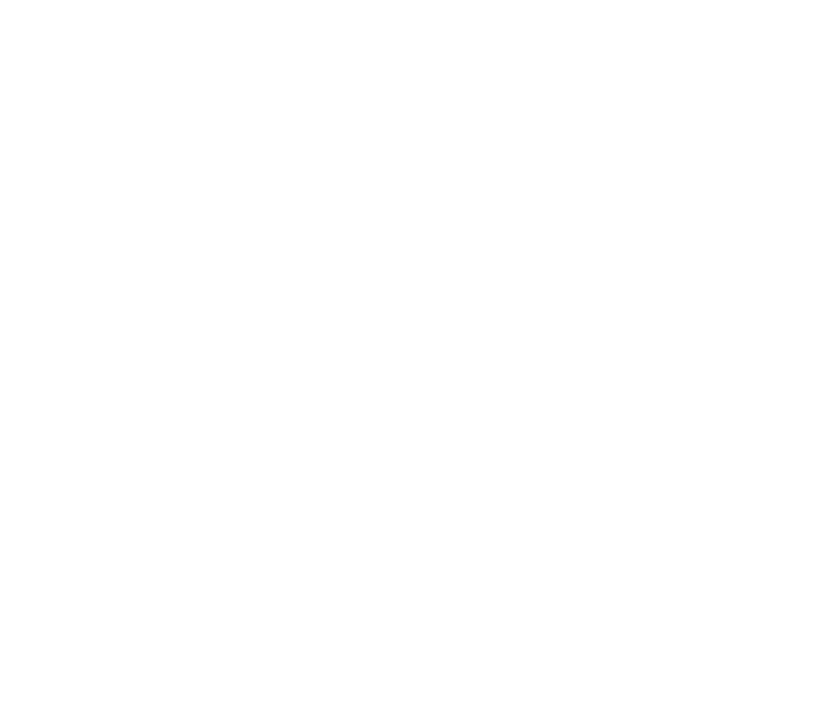
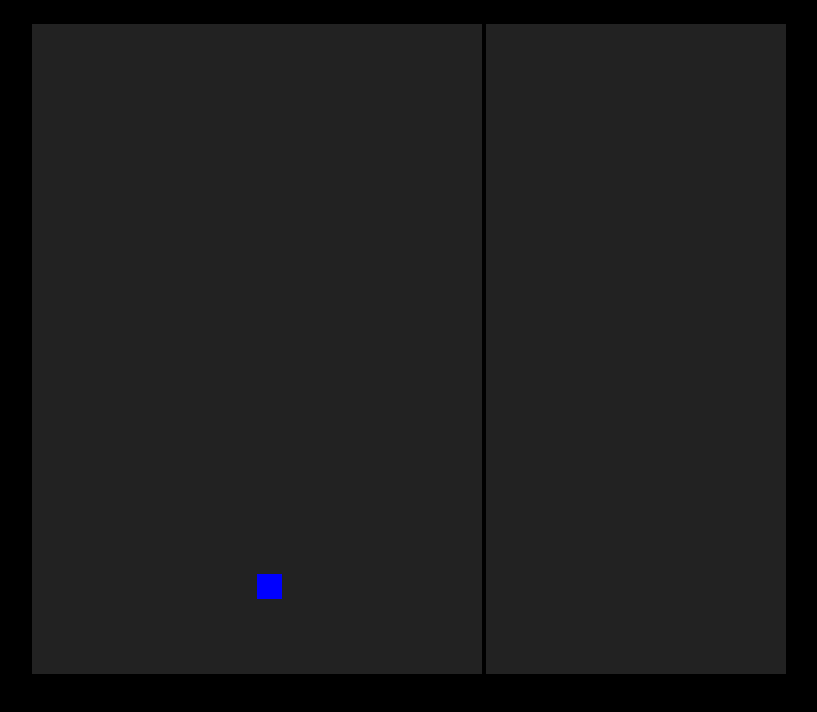
Before and after one commit to nneofotistos/shmup-game, a plain HTML site: page index.html in a window 1280 px wide. Shown: the whole page, without its empty margins (231-1048 px from the left). Drawn offline with Linux system fonts and the light colour scheme.

Commit message:
[main.js] movement

```diff
--- a/index.html
+++ b/index.html
@@ -4,14 +4,15 @@
     <meta charset="UTF-8">
     <meta http-equiv="X-UA-Compatible" content="IE=edge">
     <meta name="viewport" content="width=device-width, initial-scale=1.0">
-    <title>Untitle Shmup</title>
+    <title>Untitled Shmup</title>
+    <link rel="stylesheet" href="style.css">
+
 </head>
 <body>
     <div id="container">
-
-        <main>
-            <canvas id="game"></canvas>
-        </main>
+        <canvas id="game"></canvas>
+        <canvas id = "sidebar"></canvas>
     </div>
+    <script src="./js/main.js"></script>
 </body>
 </html>
--- a/js/main.js
+++ b/js/main.js
@@ -0,0 +1,57 @@
+// canvas
+let game = document.getElementById('game');
+let ctx = game.getContext('2d');
+
+game.setAttribute('height', getComputedStyle(game)["height"]);
+game.setAttribute('width', getComputedStyle(game)["width"]);
+
+class Player {
+    constructor(x, y, height, width, color) {
+        this.x = x;
+        this.y = y;
+        this.height = height;
+        this.width = width;
+        this.color = color;
+
+        this.render = function () {
+            ctx.fillStyle = this.color
+            ctx.fillRect(this.x, this.y, this.height, this.width)
+        }
+    }
+}
+
+const player = new Player(225, 550, 25, 25, 'blue');
+player.render();
+
+document.addEventListener('keydown', movementHandler);
+
+function movementHandler(e) {
+    console.log('movement', e.key);
+    switch(e.key) {
+        case 'w':
+            // move donkey up
+            player.y - 10 >= 0 ? player.y -= 10 : null;
+            break;
+        case 'a':
+            // left
+            player.x - 10 >= 0 ? player.x -= 10 : null;
+            break;
+        case 'd':
+            // right
+            player.x + 10 <= game.width ? player.x += 10 : null;
+            break;
+        case 's':
+            // down
+            player.y + 10 <= game.height ? player.y += 10 : null;
+            break;
+    }
+}
+
+window.addEventListener('load', function(e) {
+    const runGame = setInterval(gameLoop, 120);
+})
+
+function gameLoop () {
+    ctx.clearRect(0, 0, game.width, game.height);
+    player.render();
+}
--- /dev/null
+++ b/style.css
@@ -0,0 +1,24 @@
+html {
+    margin:0;
+    padding:0;
+}
+
+body {
+    padding-top: 1em;
+    text-align: center;
+    background-color: black;
+    background-size: cover;
+    background-repeat: space;
+  }
+#game {
+
+    background-color: #222;
+    width: 450px;
+    height: 650px;
+}
+
+#sidebar {
+    background-color: #222;
+    width: 300px;
+    height: 650px;
+}
```
Also changed, not shown: main.css (deleted), user-story.txt (added).
